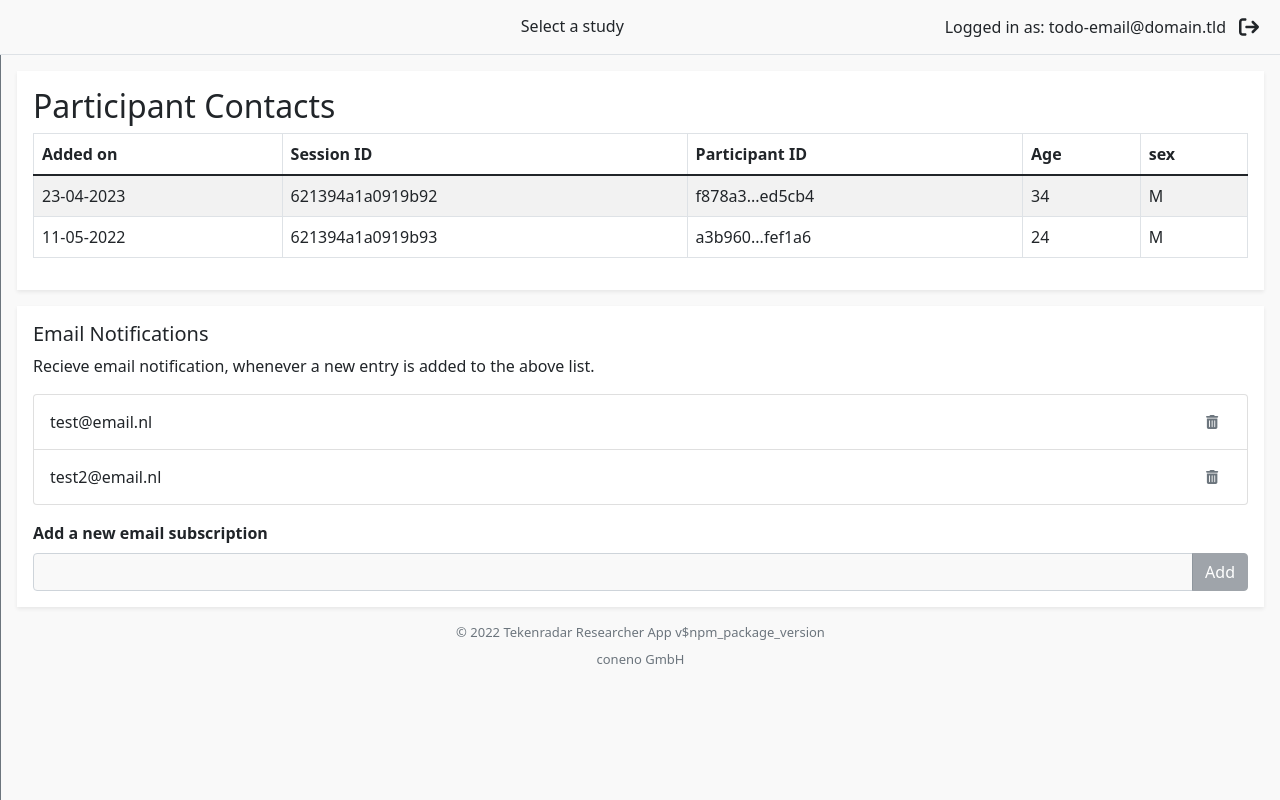
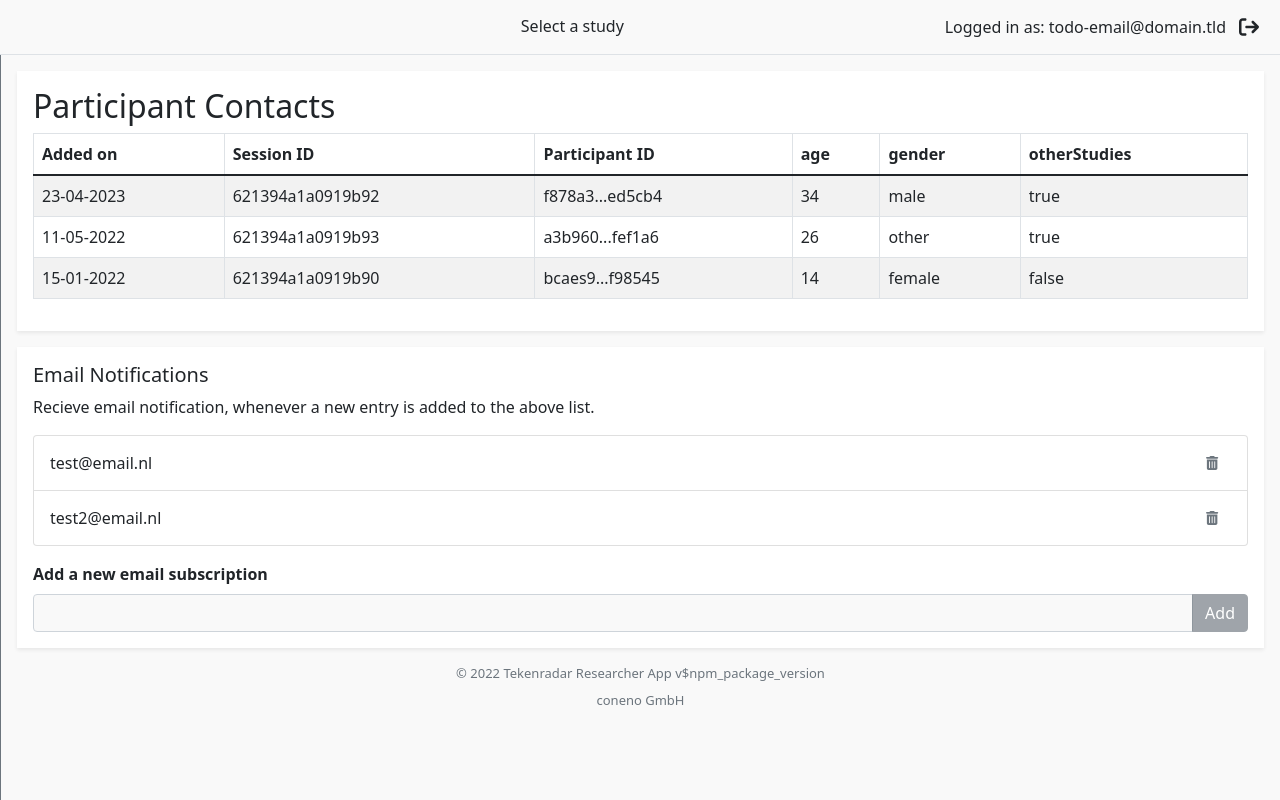
Before and after one commit to tekenradar/researcher-ui, a React (Create React App) app: page /studies/1/contacts in a window 1280 px wide. Built offline with nearby package versions, Linux system fonts and the light colour scheme.

Commit message:
more specific contact data model

```diff
--- a/src/components/study/contacts/ContactDetails.tsx
+++ b/src/components/study/contacts/ContactDetails.tsx
@@ -108,15 +108,22 @@ const ContactDetails: React.FC<ContactDetailsProps> = (props) => {
           </div>
         </div>
 
+
         <div className="d-flex flex-wrap justify-content-between">
-          {Object.entries(props.contactDetails.general).map(([key, value]) => {
-            return (
-              <div key={key} className="my-2 me-3">
-                <label className="fs-small fw-bold">{key}</label>
-                <p>{value}</p>
-              </div>
-            );
-          })}
+
+          <div className="my-2 me-3">
+            <label className="fs-small fw-bold">Age in PDiff</label>
+            <p>{props.contactDetails.general.age}</p>
+          </div>
+          <div className="my-2 me-3">
+            <label className="fs-small fw-bold">Gender in PDiff</label>
+            <p>{props.contactDetails.general.age}</p>
+          </div>
+          <div className="my-2 me-3">
+            <label className="fs-small fw-bold">Interested in other studies</label>
+            <p>{props.contactDetails.general.otherStudies ? 'yes' : 'no'}</p>
+          </div>
+
         </div>
         {/* --------- */}
         <hr></hr>
--- a/src/pages/study/Contacts.tsx
+++ b/src/pages/study/Contacts.tsx
@@ -18,8 +18,31 @@ export interface ContactDetailsData {
   addedAt: number;
   sessionID: string;
   participantID: string;
-  general: { [key: string]: any };
-  confidentialData?: { [key: string]: any };
+  general: {
+    age: number;
+    gender: string;
+    otherStudies: boolean;
+  };
+  contactData?: {
+    firstName: string;
+    lastName: string;
+    email: string;
+    phone?: string;
+    birthday?: number;
+    gender?: string;
+    gp?: {
+      office: string;
+      name: string;
+      address: {
+        street: string;
+        nr: string;
+        postcode: string;
+        city: string;
+      }
+      phone: string;
+    }
+  };
+  keepContactData: boolean;
   notes?: Note[];
 }
 
@@ -31,9 +54,11 @@ const dummyParticipantRecords: ContactDetailsData[] = [
     sessionID: '621394a1a0919b92',
     participantID: 'f878a37068309bb9c8746390d9a30216981dbf1bace1923999ff18cfa1ed5cb4',
     general: {
-      Age: 34,
-      sex: "M",
+      age: 34,
+      gender: "male",
+      otherStudies: true
     },
+    keepContactData: false
   },
   {
     id: "2",
@@ -41,12 +66,16 @@ const dummyParticipantRecords: ContactDetailsData[] = [
     sessionID: '621394a1a0919b93',
     participantID: 'a3b960c17ea4de7d4e267c754dbbe9eaeba54bf5a1da8d5d90b59bcd0cfef1a6',
     general: {
-      Age: 24,
-      sex: "M",
+      age: 26,
+      gender: "other",
+      otherStudies: true,
     },
-    confidentialData: {
+    keepContactData: true,
+    contactData: {
       firstName: 'First',
-      lastName: 'Last'
+      lastName: 'Last',
+      email: 'test@test.de',
+
     },
     notes: [
       {
@@ -131,6 +160,27 @@ const dummyParticipantRecords: ContactDetailsData[] = [
       },
     ]
   },
+  {
+    id: "3",
+    addedAt: 1642238238,
+    sessionID: '621394a1a0919b90',
+    participantID: 'bcaes960c17ea4de7d4e267c754dbbe9eaeba54bf5a1da8d5d90b59bcd0cf98545',
+    general: {
+      age: 14,
+      gender: "female",
+      otherStudies: false,
+    },
+    keepContactData: true,
+    contactData: {
+      firstName: 'Firstname',
+      lastName: 'Lastname',
+      email: 'test@test.de',
+
+    },
+    notes: [
+
+    ]
+  },
 ];
 
 
```
